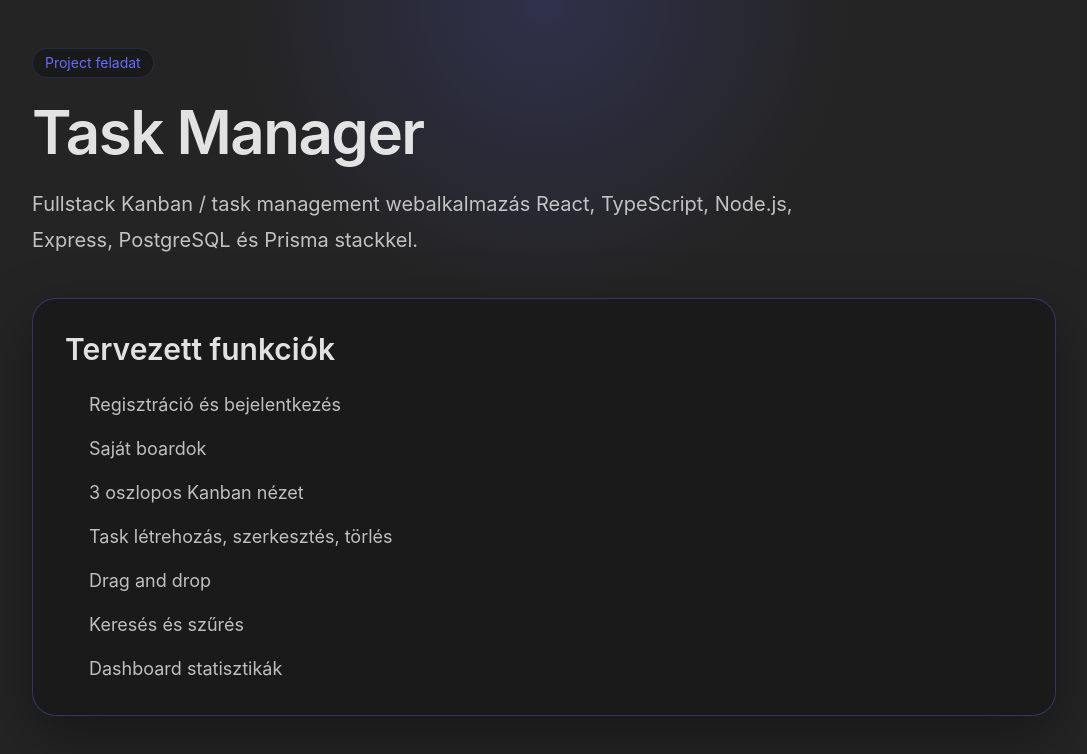
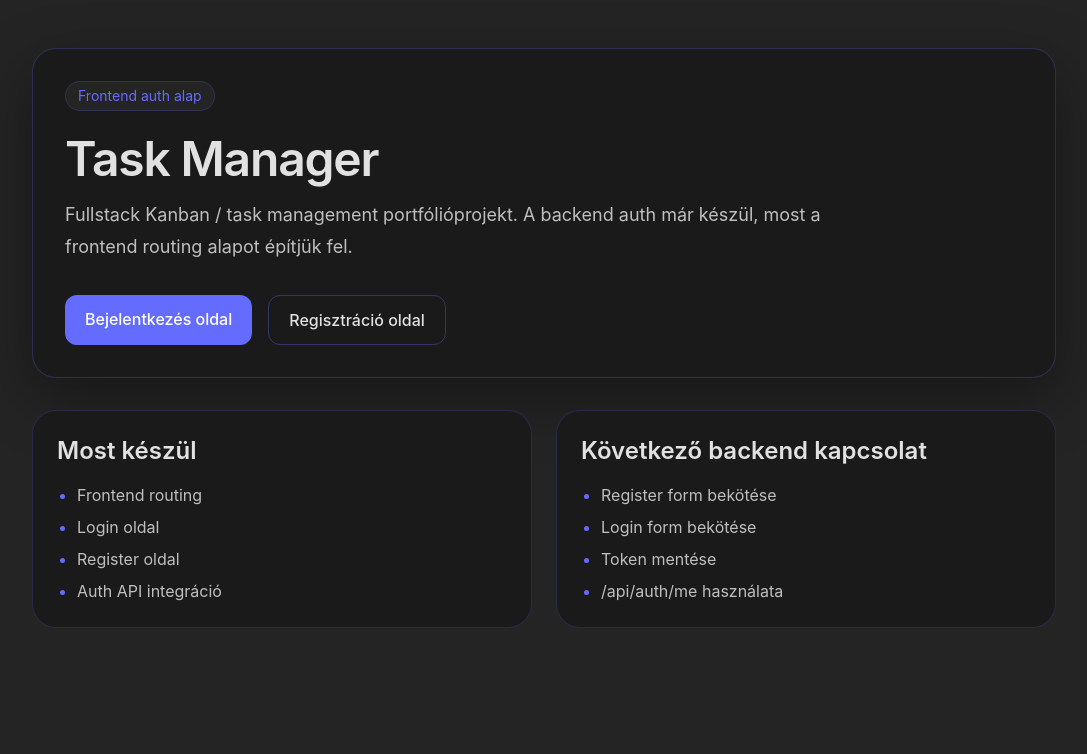
Before and after one commit to Petro1027/task-manager, a React (Vite) app in the folder client/: page / in a window 1280 px wide. Shown: the top 754 px of the page, without its empty margins (96-1183 px from the left). Built offline with nearby package versions, Linux system fonts and the light colour scheme.

Commit message:
feat(client): add auth page routing

```diff
--- a/client/package.json
+++ b/client/package.json
@@ -13,6 +13,7 @@
     "@tailwindcss/vite": "^4.2.3",
     "react": "^19.2.5",
     "react-dom": "^19.2.5",
+    "react-router-dom": "^7.14.2",
     "tailwindcss": "^4.2.3"
   },
   "devDependencies": {
--- a/client/src/App.tsx
+++ b/client/src/App.tsx
@@ -1,38 +1,8 @@
+import { RouterProvider } from "react-router-dom";
+import { router } from "./app/router";
+
 function App() {
-  return (
-    <div className="min-h-screen px-4 py-12">
-      <main className="mx-auto w-full max-w-5xl">
-        <span className="inline-block rounded-full border border-[rgba(100,108,255,0.2)] bg-[#1a1a1a] px-3 py-1 text-sm text-[#646cff]">
-          Project feladat
-        </span>
-
-        <h1 className="mt-6 text-5xl font-semibold tracking-tight text-[rgba(255,255,255,0.87)] sm:text-6xl">
-          Task Manager
-        </h1>
-
-        <p className="mt-6 max-w-3xl text-xl leading-9 text-[rgba(255,255,255,0.72)]">
-          Fullstack Kanban / task management webalkalmazás React, TypeScript,
-          Node.js, Express, PostgreSQL és Prisma stackkel.
-        </p>
-
-        <section className="mt-10 rounded-3xl border border-[rgba(100,108,255,0.35)] bg-[#1a1a1a] p-8 shadow-[0_20px_60px_rgba(0,0,0,0.35)] transition-colors duration-200 hover:border-[rgba(100,108,255,0.55)]">
-          <h2 className="text-3xl font-semibold text-[rgba(255,255,255,0.87)]">
-            Tervezett funkciók
-          </h2>
-
-          <ul className="mt-6 space-y-4 pl-6 text-lg text-[rgba(255,255,255,0.72)] marker:text-[#646cff]">
-            <li>Regisztráció és bejelentkezés</li>
-            <li>Saját boardok</li>
-            <li>3 oszlopos Kanban nézet</li>
-            <li>Task létrehozás, szerkesztés, törlés</li>
-            <li>Drag and drop</li>
-            <li>Keresés és szűrés</li>
-            <li>Dashboard statisztikák</li>
-          </ul>
-        </section>
-      </main>
-    </div>
-  );
+  return <RouterProvider router={router} />;
 }
 
 export default App;
--- /dev/null
+++ b/client/src/app/router.tsx
@@ -0,0 +1,24 @@
+import { createBrowserRouter } from "react-router-dom";
+import HomePage from "../pages/HomePage";
+import LoginPage from "../pages/LoginPage";
+import NotFoundPage from "../pages/NotFoundPage";
+import RegisterPage from "../pages/RegisterPage";
+
+export const router = createBrowserRouter([
+  {
+    path: "/",
+    element: <HomePage />,
+  },
+  {
+    path: "/login",
+    element: <LoginPage />,
+  },
+  {
+    path: "/register",
+    element: <RegisterPage />,
+  },
+  {
+    path: "*",
+    element: <NotFoundPage />,
+  },
+]);
--- /dev/null
+++ b/client/src/pages/HomePage.tsx
@@ -0,0 +1,64 @@
+import { Link } from "react-router-dom";
+
+function HomePage() {
+  return (
+    <div className="min-h-screen bg-[#242424] px-4 py-12 text-[rgba(255,255,255,0.87)]">
+      <main className="mx-auto flex w-full max-w-5xl flex-col gap-8">
+        <div className="rounded-3xl border border-[rgba(100,108,255,0.25)] bg-[#1a1a1a] p-8 shadow-[0_20px_60px_rgba(0,0,0,0.35)]">
+          <span className="inline-block rounded-full border border-[rgba(100,108,255,0.2)] bg-[#242424] px-3 py-1 text-sm text-[#646cff]">
+            Frontend auth alap
+          </span>
+
+          <h1 className="mt-6 text-4xl font-semibold tracking-tight sm:text-5xl">
+            Task Manager
+          </h1>
+
+          <p className="mt-4 max-w-3xl text-lg leading-8 text-[rgba(255,255,255,0.72)]">
+            Fullstack Kanban / task management portfólióprojekt. A backend auth már
+            készül, most a frontend routing alapot építjük fel.
+          </p>
+
+          <div className="mt-8 flex flex-wrap gap-4">
+            <Link
+              to="/login"
+              className="rounded-xl bg-[#646cff] px-5 py-3 font-medium text-white transition hover:bg-[#535bf2]"
+            >
+              Bejelentkezés oldal
+            </Link>
+
+            <Link
+              to="/register"
+              className="rounded-xl border border-[rgba(100,108,255,0.35)] px-5 py-3 font-medium text-[rgba(255,255,255,0.87)] transition hover:border-[rgba(100,108,255,0.55)]"
+            >
+              Regisztráció oldal
+            </Link>
+          </div>
+        </div>
+
+        <div className="grid gap-6 md:grid-cols-2">
+          <section className="rounded-3xl border border-[rgba(100,108,255,0.2)] bg-[#1a1a1a] p-6">
+            <h2 className="text-2xl font-semibold">Most készül</h2>
+            <ul className="mt-4 list-disc space-y-2 pl-5 text-[rgba(255,255,255,0.72)] marker:text-[#646cff]">
+              <li>Frontend routing</li>
+              <li>Login oldal</li>
+              <li>Register oldal</li>
+              <li>Auth API integráció</li>
+            </ul>
+          </section>
+
+          <section className="rounded-3xl border border-[rgba(100,108,255,0.2)] bg-[#1a1a1a] p-6">
+            <h2 className="text-2xl font-semibold">Következő backend kapcsolat</h2>
+            <ul className="mt-4 list-disc space-y-2 pl-5 text-[rgba(255,255,255,0.72)] marker:text-[#646cff]">
+              <li>Register form bekötése</li>
+              <li>Login form bekötése</li>
+              <li>Token mentése</li>
+              <li>/api/auth/me használata</li>
+            </ul>
+          </section>
+        </div>
+      </main>
+    </div>
+  );
+}
+
+export default HomePage;
--- /dev/null
+++ b/client/src/pages/LoginPage.tsx
@@ -0,0 +1,46 @@
+import { Link } from "react-router-dom";
+
+function LoginPage() {
+  return (
+    <div className="min-h-screen bg-[#242424] px-4 py-12 text-[rgba(255,255,255,0.87)]">
+      <main className="mx-auto w-full max-w-xl">
+        <div className="rounded-3xl border border-[rgba(100,108,255,0.25)] bg-[#1a1a1a] p-8 shadow-[0_20px_60px_rgba(0,0,0,0.35)]">
+          <Link
+            to="/"
+            className="text-sm text-[#646cff] transition hover:text-[#535bf2]"
+          >
+            ← Vissza a főoldalra
+          </Link>
+
+          <h1 className="mt-6 text-3xl font-semibold">Bejelentkezés</h1>
+
+          <p className="mt-3 text-[rgba(255,255,255,0.72)]">
+            A következő lépésben ide kötjük be a valódi login formot és az
+            <code className="mx-1 rounded bg-[#242424] px-2 py-1 text-sm text-[#646cff]">
+              /api/auth/login
+            </code>
+            endpointot.
+          </p>
+
+          <div className="mt-8 rounded-2xl border border-dashed border-[rgba(100,108,255,0.25)] bg-[#242424] p-6">
+            <p className="text-sm uppercase tracking-[0.2em] text-[rgba(255,255,255,0.5)]">
+              Placeholder oldal
+            </p>
+            <p className="mt-2 text-lg text-[rgba(255,255,255,0.8)]">
+              Ide jön majd az email + jelszó form.
+            </p>
+          </div>
+
+          <p className="mt-6 text-sm text-[rgba(255,255,255,0.65)]">
+            Nincs még fiókod?{" "}
+            <Link to="/register" className="text-[#646cff] hover:text-[#535bf2]">
+              Regisztráció
+            </Link>
+          </p>
+        </div>
+      </main>
+    </div>
+  );
+}
+
+export default LoginPage;
--- /dev/null
+++ b/client/src/pages/NotFoundPage.tsx
@@ -0,0 +1,24 @@
+import { Link } from "react-router-dom";
+
+function NotFoundPage() {
+  return (
+    <div className="min-h-screen bg-[#242424] px-4 py-12 text-[rgba(255,255,255,0.87)]">
+      <main className="mx-auto flex w-full max-w-2xl flex-col items-center rounded-3xl border border-[rgba(100,108,255,0.25)] bg-[#1a1a1a] p-10 text-center shadow-[0_20px_60px_rgba(0,0,0,0.35)]">
+        <p className="text-sm uppercase tracking-[0.3em] text-[#646cff]">404</p>
+        <h1 className="mt-4 text-4xl font-semibold">Az oldal nem található</h1>
+        <p className="mt-4 max-w-xl text-[rgba(255,255,255,0.72)]">
+          A keresett oldal nem létezik, vagy még nem készült el ebben a projektben.
+        </p>
+
+        <Link
+          to="/"
+          className="mt-8 rounded-xl bg-[#646cff] px-5 py-3 font-medium text-white transition hover:bg-[#535bf2]"
+        >
+          Vissza a főoldalra
+        </Link>
+      </main>
+    </div>
+  );
+}
+
+export default NotFoundPage;
--- /dev/null
+++ b/client/src/pages/RegisterPage.tsx
@@ -0,0 +1,46 @@
+import { Link } from "react-router-dom";
+
+function RegisterPage() {
+  return (
+    <div className="min-h-screen bg-[#242424] px-4 py-12 text-[rgba(255,255,255,0.87)]">
+      <main className="mx-auto w-full max-w-xl">
+        <div className="rounded-3xl border border-[rgba(100,108,255,0.25)] bg-[#1a1a1a] p-8 shadow-[0_20px_60px_rgba(0,0,0,0.35)]">
+          <Link
+            to="/"
+            className="text-sm text-[#646cff] transition hover:text-[#535bf2]"
+          >
+            ← Vissza a főoldalra
+          </Link>
+
+          <h1 className="mt-6 text-3xl font-semibold">Regisztráció</h1>
+
+          <p className="mt-3 text-[rgba(255,255,255,0.72)]">
+            A következő lépésben ide kötjük be a valódi regisztrációs formot és az
+            <code className="mx-1 rounded bg-[#242424] px-2 py-1 text-sm text-[#646cff]">
+              /api/auth/register
+            </code>
+            endpointot.
+          </p>
+
+          <div className="mt-8 rounded-2xl border border-dashed border-[rgba(100,108,255,0.25)] bg-[#242424] p-6">
+            <p className="text-sm uppercase tracking-[0.2em] text-[rgba(255,255,255,0.5)]">
+              Placeholder oldal
+            </p>
+            <p className="mt-2 text-lg text-[rgba(255,255,255,0.8)]">
+              Ide jön majd a név + email + jelszó form.
+            </p>
+          </div>
+
+          <p className="mt-6 text-sm text-[rgba(255,255,255,0.65)]">
+            Van már fiókod?{" "}
+            <Link to="/login" className="text-[#646cff] hover:text-[#535bf2]">
+              Bejelentkezés
+            </Link>
+          </p>
+        </div>
+      </main>
+    </div>
+  );
+}
+
+export default RegisterPage;
```
Also changed, not shown: 1 other file (tests, documents, lock files or other folders).
